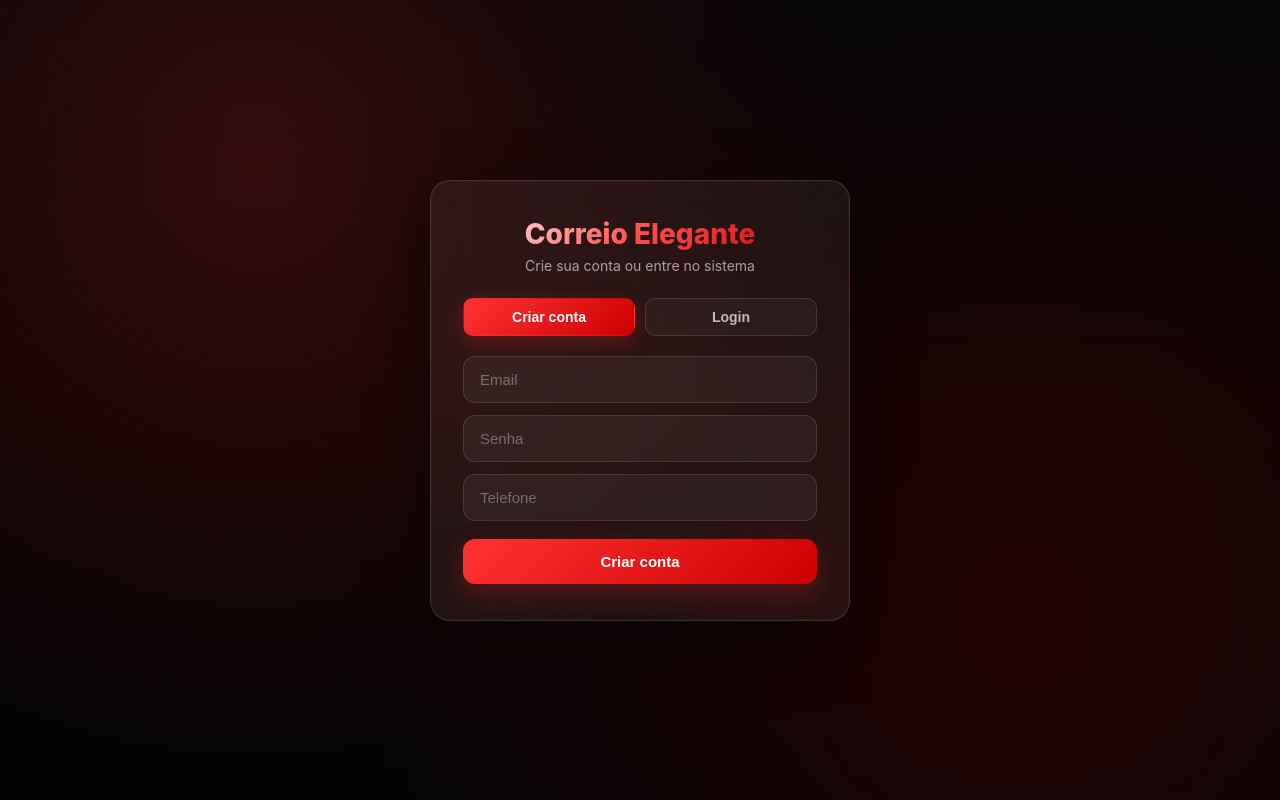
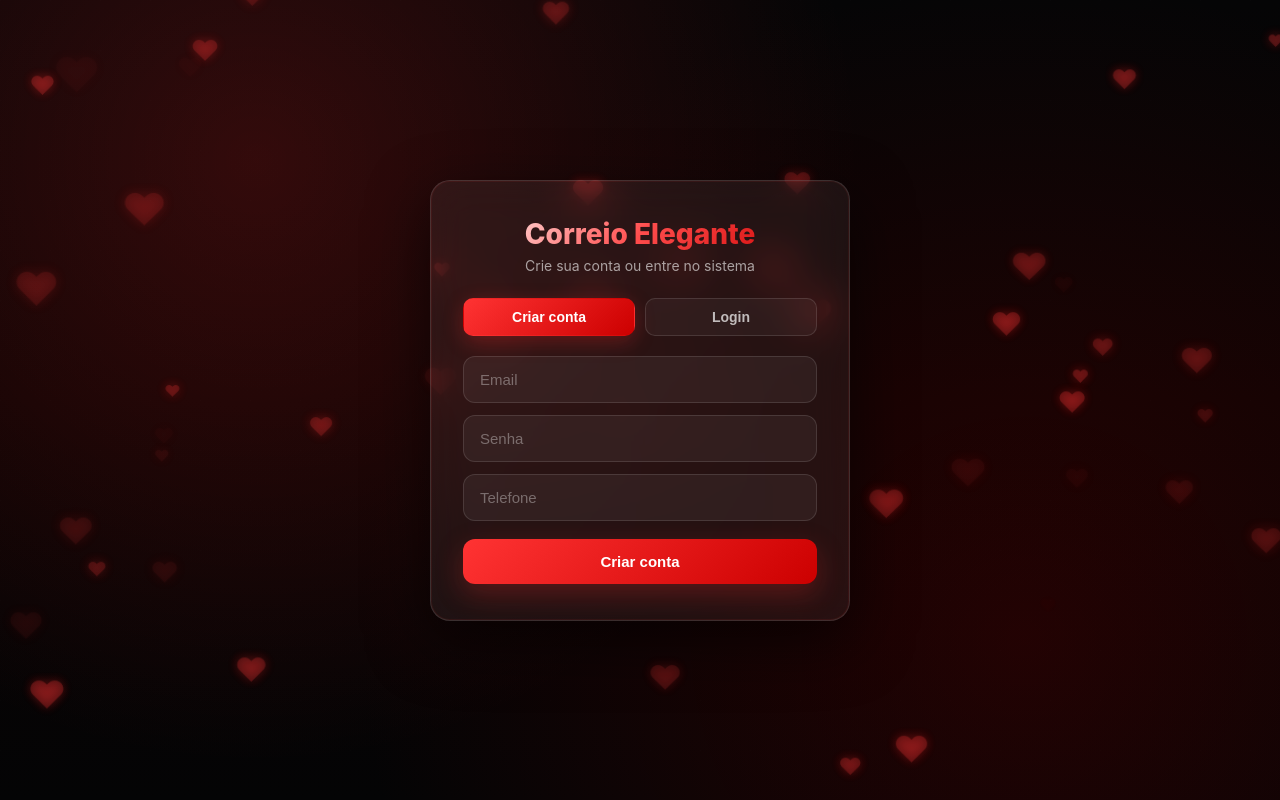
Before and after one commit to jonaspts/Correio-elegante, a React (Vite) app in the folder Correio-Elegante/frontend/: page / in a window 1280 px wide. Built offline with nearby package versions, Linux system fonts and the light colour scheme.

Commit message:
V17.2_BUILD2.3

```diff
--- a/Correio-Elegante/frontend/src/pages/login.jsx
+++ b/Correio-Elegante/frontend/src/pages/login.jsx
@@ -1,9 +1,11 @@
+import { useEffect } from "react";
 import { useState } from "react";
 import { supabase } from "../lib/supabase";
 
+import "../App.css";
 export default function Login() {
   const [mode, setMode] = useState("register"); // cadastro primeiro
-
+  const [hearts, setHearts] = useState([]);
   const [email, setEmail] = useState("");
   const [password, setPassword] = useState("");
   const [phone, setPhone] = useState("");
@@ -59,6 +61,28 @@ export default function Login() {
     setMode("login");
     setLoading(false);
   }
+  useEffect(() => {
+      function spawnHeart() {
+        const id = Math.random().toString(36).substr(2, 9);
+
+        const newHeart = {
+          id,
+          x: Math.random() * window.innerWidth,
+          y: Math.random() * window.innerHeight,
+          size: 16 + Math.random() * 26,
+          char: Math.random() > 0.5 ? "❤" : "♥",
+        };
+
+        setHearts((prev) => [...prev, newHeart].slice(-110));
+
+        setTimeout(() => {
+          setHearts((prev) => prev.filter((heart) => heart.id !== id));
+        }, 5000);
+      }
+
+      const interval = setInterval(spawnHeart, 90);
+      return () => clearInterval(interval);
+    }, []);
 
   async function handleGoogleLogin() {
     const { error } = await supabase.auth.signInWithOAuth({
@@ -72,13 +96,18 @@ export default function Login() {
 
   return (
     <div className="login-page">
-      <div className="hearts-bg">
-        <div className="heart"></div>
-        <div className="heart"></div>
-        <div className="heart"></div>
-        <div className="heart"></div>
-        <div className="heart"></div>
-      </div>
+      <div className="binary-bg" />
+    <div className="heart-bg">
+      {hearts.map((h) => (
+        <span
+          key={h.id}
+          className="heart"
+          style={{ left: `${h.x}px`, top: `${h.y}px`, fontSize: `${h.size}px` }}
+        >
+          {h.char}
+        </span>
+      ))}
+    </div>
 
       <div className="login-card">
         <h1 className="title">Correio Elegante</h1>
```
